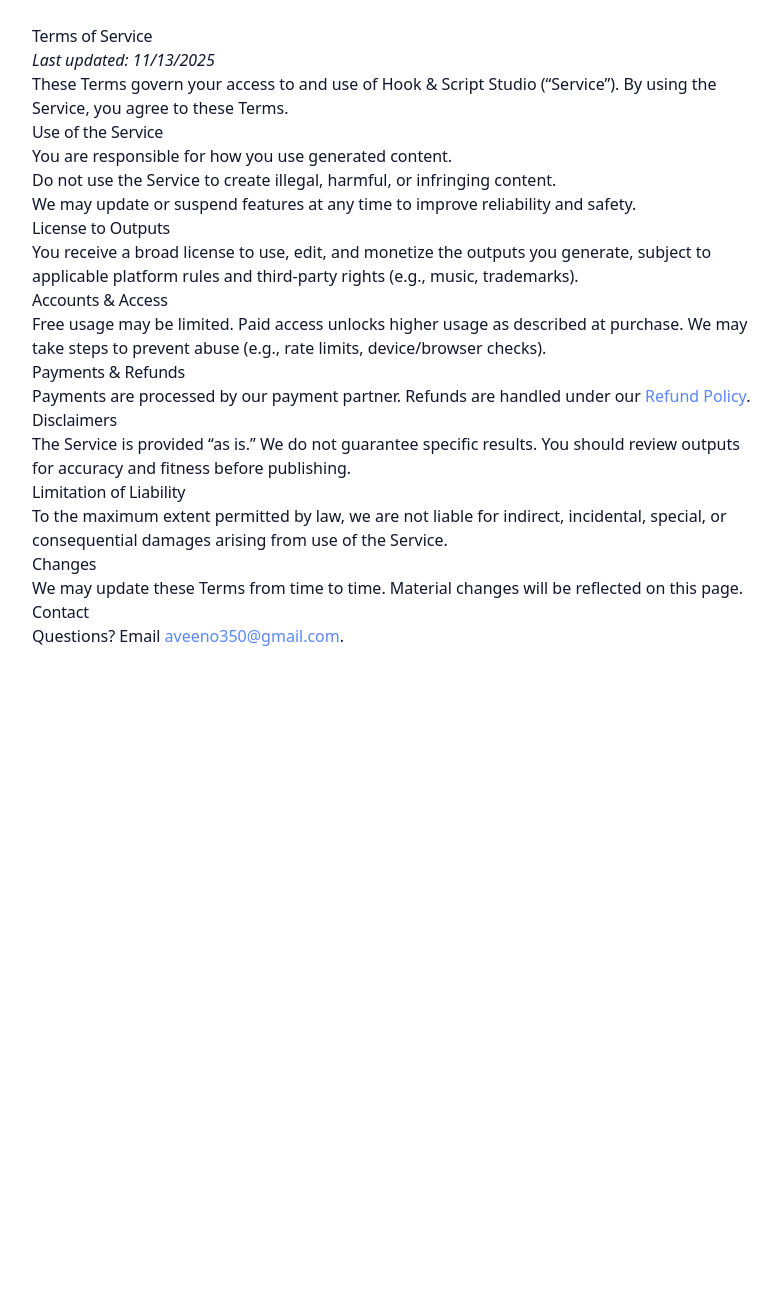
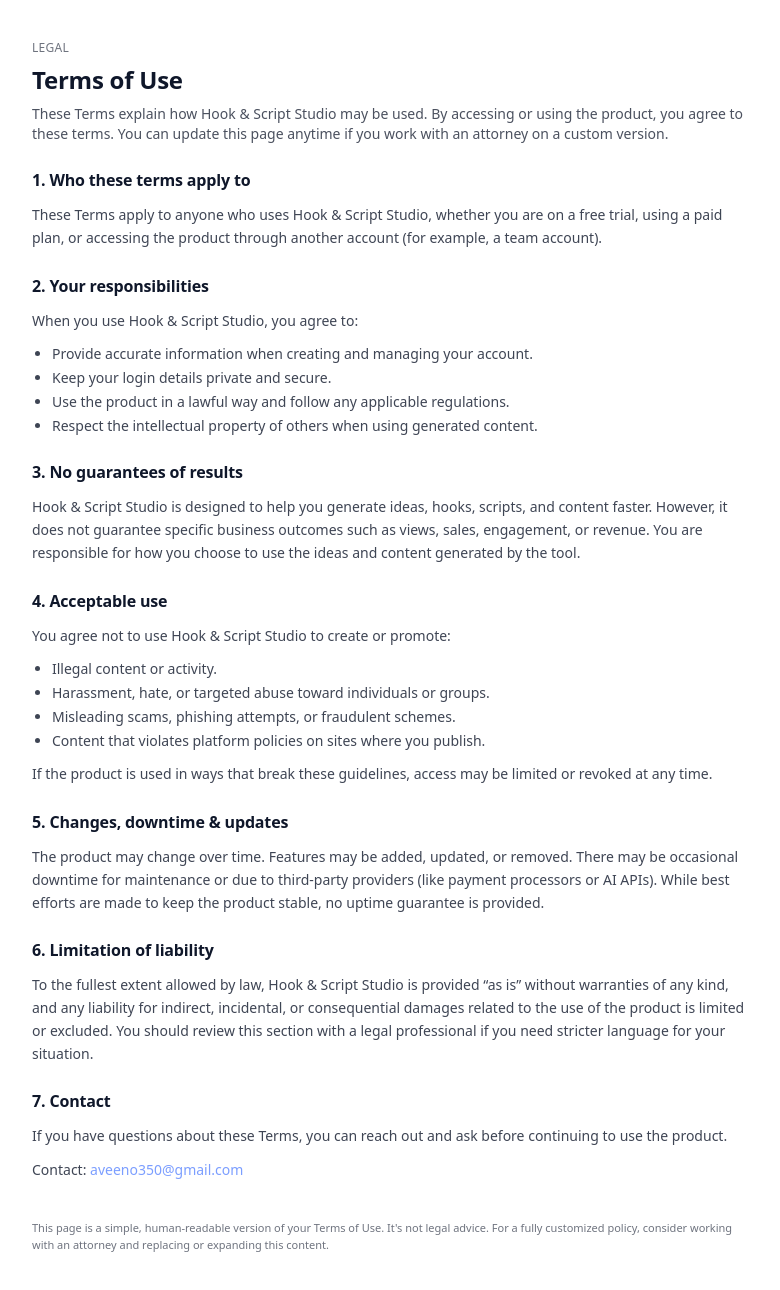
Before and after one commit to aveeno350-ctrl/hook-script-studio, a Next.js app: page /terms in a window 1280 px wide. Shown: the top 1290 px of the page, without its empty margins (248-1028 px from the left). Before the commit the page ends 800 px from the top, so only its background shows below. Built offline with nearby package versions, Linux system fonts and the light colour scheme; no server answers.

Commit message:
Update terms design page.tsx

```diff
--- a/app/terms/page.tsx
+++ b/app/terms/page.tsx
@@ -1,63 +1,121 @@
-export const metadata = { title: "Terms of Service — Hook & Script Studio" };
+// app/terms/page.tsx
 
-export default function Page() {
-  const today = new Date().toLocaleDateString();
+export const metadata = {
+  title: "Terms of Use — Hook & Script Studio",
+  description:
+    "Terms of use for Hook & Script Studio. Understand what you agree to when using the product.",
+};
+
+export default function TermsPage() {
   return (
-    <main className="mx-auto max-w-3xl p-6 prose">
-      <h1>Terms of Service</h1>
-      <p><em>Last updated: {today}</em></p>
+    <main className="mx-auto max-w-3xl px-6 py-10 space-y-6">
+      <header className="space-y-2">
+        <p className="kicker">Legal</p>
+        <h1 className="font-display text-2xl font-semibold">
+          Terms of Use
+        </h1>
+        <p className="text-sm opacity-75">
+          These Terms explain how Hook &amp; Script Studio may be used. By
+          accessing or using the product, you agree to these terms. You can
+          update this page anytime if you work with an attorney on a custom
+          version.
+        </p>
+      </header>
 
-      <p>
-        These Terms govern your access to and use of Hook &amp; Script Studio (“Service”).
-        By using the Service, you agree to these Terms.
+      <section className="space-y-3">
+        <h2 className="font-semibold text-base">1. Who these terms apply to</h2>
+        <p className="text-sm opacity-80 leading-relaxed">
+          These Terms apply to anyone who uses Hook &amp; Script Studio,
+          whether you are on a free trial, using a paid plan, or accessing the
+          product through another account (for example, a team account).
         </p>
+      </section>
 
-      <h2>Use of the Service</h2>
-      <ul>
-        <li>You are responsible for how you use generated content.</li>
-        <li>Do not use the Service to create illegal, harmful, or infringing content.</li>
-        <li>We may update or suspend features at any time to improve reliability and safety.</li>
+      <section className="space-y-3">
+        <h2 className="font-semibold text-base">2. Your responsibilities</h2>
+        <p className="text-sm opacity-80 leading-relaxed">
+          When you use Hook &amp; Script Studio, you agree to:
+        </p>
+        <ul className="list-disc pl-5 text-sm opacity-80 space-y-1">
+          <li>Provide accurate information when creating and managing your account.</li>
+          <li>Keep your login details private and secure.</li>
+          <li>Use the product in a lawful way and follow any applicable regulations.</li>
+          <li>Respect the intellectual property of others when using generated content.</li>
         </ul>
+      </section>
 
-      <h2>License to Outputs</h2>
-      <p>
-        You receive a broad license to use, edit, and monetize the outputs you generate,
-        subject to applicable platform rules and third-party rights (e.g., music, trademarks).
+      <section className="space-y-3">
+        <h2 className="font-semibold text-base">3. No guarantees of results</h2>
+        <p className="text-sm opacity-80 leading-relaxed">
+          Hook &amp; Script Studio is designed to help you generate ideas,
+          hooks, scripts, and content faster. However, it does not guarantee
+          specific business outcomes such as views, sales, engagement, or
+          revenue. You are responsible for how you choose to use the ideas and
+          content generated by the tool.
         </p>
+      </section>
 
-      <h2>Accounts &amp; Access</h2>
-      <p>
-        Free usage may be limited. Paid access unlocks higher usage as described at purchase.
-        We may take steps to prevent abuse (e.g., rate limits, device/browser checks).
+      <section className="space-y-3">
+        <h2 className="font-semibold text-base">4. Acceptable use</h2>
+        <p className="text-sm opacity-80 leading-relaxed">
+          You agree not to use Hook &amp; Script Studio to create or promote:
         </p>
+        <ul className="list-disc pl-5 text-sm opacity-80 space-y-1">
+          <li>Illegal content or activity.</li>
+          <li>Harassment, hate, or targeted abuse toward individuals or groups.</li>
+          <li>Misleading scams, phishing attempts, or fraudulent schemes.</li>
+          <li>Content that violates platform policies on sites where you publish.</li>
+        </ul>
+        <p className="text-sm opacity-80 leading-relaxed">
+          If the product is used in ways that break these guidelines, access
+          may be limited or revoked at any time.
+        </p>
+      </section>
 
-      <h2>Payments &amp; Refunds</h2>
-      <p>
-        Payments are processed by our payment partner. Refunds are handled under our{" "}
-        <a href="/refund">Refund Policy</a>.
+      <section className="space-y-3">
+        <h2 className="font-semibold text-base">5. Changes, downtime &amp; updates</h2>
+        <p className="text-sm opacity-80 leading-relaxed">
+          The product may change over time. Features may be added, updated, or
+          removed. There may be occasional downtime for maintenance or due to
+          third-party providers (like payment processors or AI APIs). While
+          best efforts are made to keep the product stable, no uptime guarantee
+          is provided.
         </p>
+      </section>
 
-      <h2>Disclaimers</h2>
-      <p>
-        The Service is provided “as is.” We do not guarantee specific results. You should
-        review outputs for accuracy and fitness before publishing.
+      <section className="space-y-3">
+        <h2 className="font-semibold text-base">6. Limitation of liability</h2>
+        <p className="text-sm opacity-80 leading-relaxed">
+          To the fullest extent allowed by law, Hook &amp; Script Studio is
+          provided “as is” without warranties of any kind, and any liability
+          for indirect, incidental, or consequential damages related to the use
+          of the product is limited or excluded. You should review this section
+          with a legal professional if you need stricter language for your
+          situation.
         </p>
+      </section>
 
-      <h2>Limitation of Liability</h2>
-      <p>
-        To the maximum extent permitted by law, we are not liable for indirect, incidental,
-        special, or consequential damages arising from use of the Service.
+      <section className="space-y-3">
+        <h2 className="font-semibold text-base">7. Contact</h2>
+        <p className="text-sm opacity-80 leading-relaxed">
+          If you have questions about these Terms, you can reach out and ask
+          before continuing to use the product.
         </p>
+        <p className="text-sm opacity-80">
+          Contact:{" "}
+          <a
+            href="mailto:aveeno350@gmail.com"
+            className="underline hover:no-underline"
+          >
+            aveeno350@gmail.com
+          </a>
+        </p>
+      </section>
 
-      <h2>Changes</h2>
-      <p>
-        We may update these Terms from time to time. Material changes will be reflected on this page.
-      </p>
-
-      <h2>Contact</h2>
-      <p>
-        Questions? Email <a href="mailto:aveeno350@gmail.com">aveeno350@gmail.com</a>.
-        {/* TODO: replace with your real support email */}
+      <p className="text-[11px] opacity-60 pt-4">
+        This page is a simple, human-readable version of your Terms of Use.
+        It&apos;s not legal advice. For a fully customized policy, consider
+        working with an attorney and replacing or expanding this content.
       </p>
     </main>
   );
```
Lines whose indentation alone changed are shown as unchanged.
